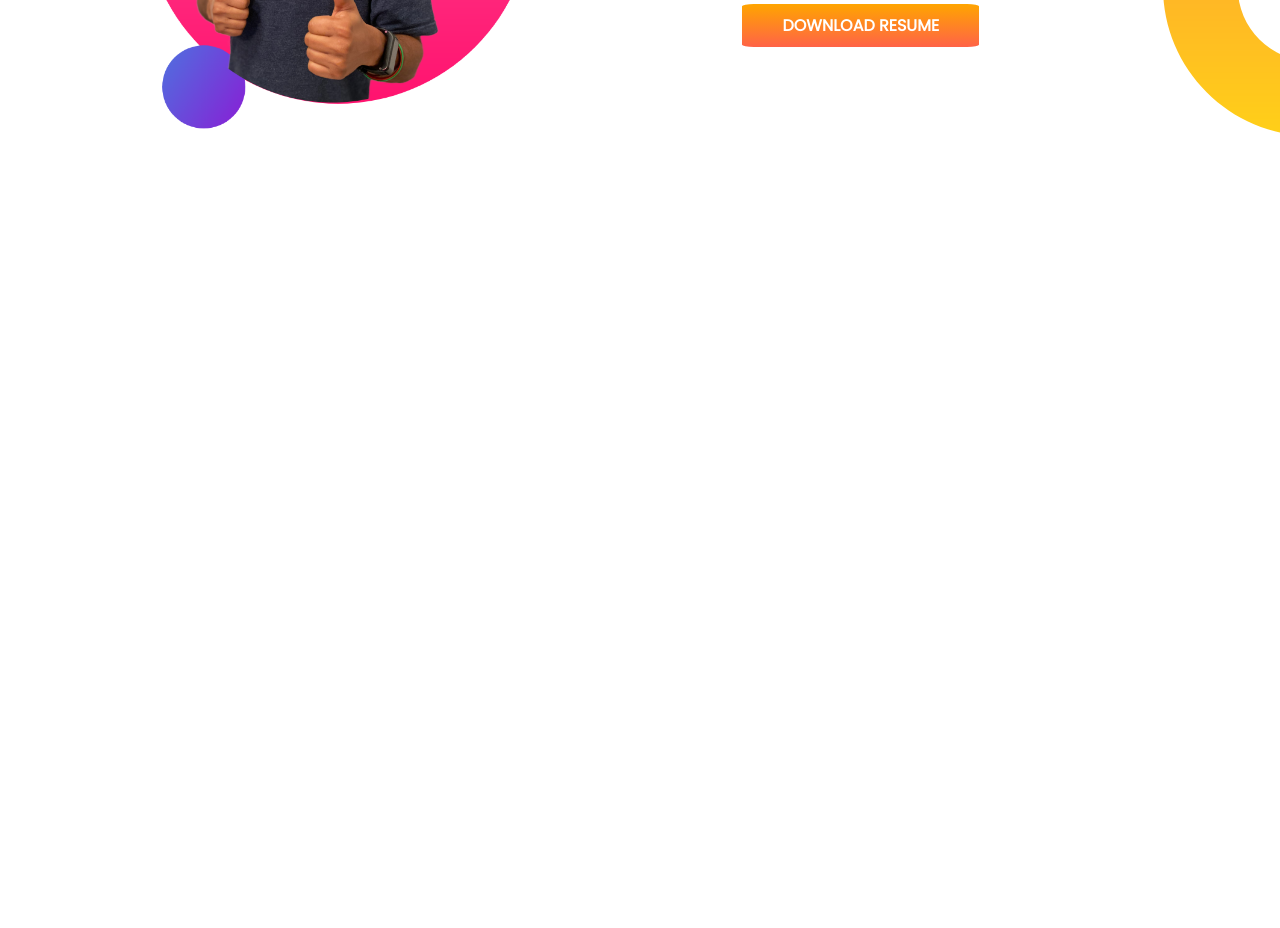
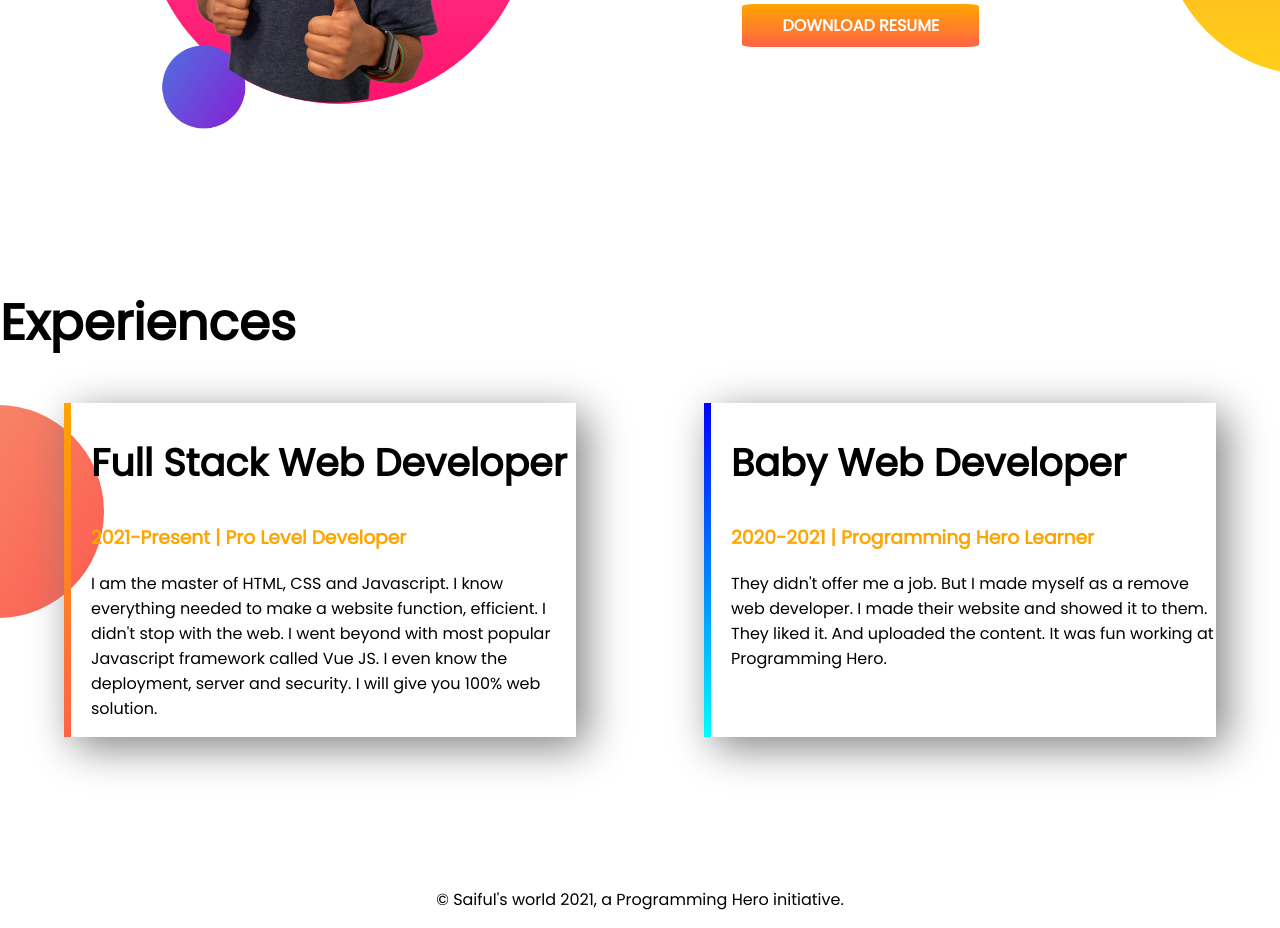
Before and after one commit to Saiful358/developer-port, a plain HTML site: page index.html in a window 1280 px wide. Shown: the part 922-1850 px from the top of the page. Before the commit the page ends 1208 px from the top, so only its background shows below. Drawn offline with Linux system fonts and the light colour scheme.

Commit message:
developer port

```diff
--- a/index.html
+++ b/index.html
@@ -13,7 +13,7 @@
 </head>
 
 <body>
-    <section class="top-banner">
+    <section class="top-banner flexible-container">
         <div class="half-width">
             <h1>Welcome to </h1>
             <h1><span class="color-set">Saiful's</span> world!</h1>
@@ -36,7 +36,7 @@
 
 
 
-    <section class="dream-bg">
+    <section class="dream-bg flexible-container">
         <div class="half-width">
             <img src="images/jhankar2.png" alt="">
         </div>
@@ -51,6 +51,41 @@
                 RESUME</a>
         </div>
     </section>
+
+
+    <section>
+        <div class="experience-area">
+            <h1>Experiences</h1>
+            <div class="flexible-container ">
+                <div id="full-stuck-experience" class="box-shadow ">
+                    <h2>Full Stack Web Developer</h2>
+                    <h3 class="color-set">2021-Present | Pro Level Developer</h3>
+                    <p>
+                        I am the master of HTML, CSS and Javascript. I know everything needed to make a website
+                        function, efficient. I didn't stop with the web. I went beyond with most popular Javascript
+                        framework called Vue JS. I even know the deployment, server and security. I will give you 100%
+                        web solution.
+                    </p>
+                </div>
+                <div id="web-dev-experience" class="box-shadow ">
+                    <h2>Baby Web Developer</h2>
+                    <h3 class="color-set">2020-2021 | Programming Hero Learner</h3>
+                    <p>
+                        They didn't offer me a job. But I made myself as a remove web developer. I made their website
+                        and showed it to them. They liked it. And uploaded the content. It was fun working at
+                        Programming Hero.
+                    </p>
+                </div>
+            </div>
+        </div>
+    </section>
+
+
+    <footer>
+        <p>
+            © Saiful's world 2021, a Programming Hero initiative.
+        </p>
+    </footer>
 </body>
 
 </html>
--- a/style.css
+++ b/style.css
@@ -5,10 +5,13 @@ body{
 h1{
     font-size: 50px;
 }
+h2{
+    font-size: 38px;
+}
 .color-set{
     color: orange;
 }
-section{
+.flexible-container{
     display: flex;
     margin-bottom: 150PX;
 }
@@ -34,5 +37,30 @@ section{
 .dream-bg{
     background-image: url(images/dream-bg.png);
     background-repeat: no-repeat;
-    background-position: right bottom;
+    background-position: right, bottom;
 }
+.experience-area{
+    background-image: url(images/exp-bg.png);
+    background-repeat: no-repeat;
+    background-position: left, bottom;
+}
+.box-shadow{
+    width: 40%;
+    margin-left: 5%;
+    margin-right: 5%;
+    padding-left: 20px;
+    box-shadow: 10px 10px 40px gray;
+}
+#full-stuck-experience{
+    border-left: 7px solid;
+    border-image: linear-gradient(orange, tomato );
+    border-image-slice: 1;
+}
+#web-dev-experience{
+    border-left: 7px solid;
+    border-image: linear-gradient(blue, cyan );
+    border-image-slice: 1;
+}
+footer p{
+    text-align: center;
+}
```
